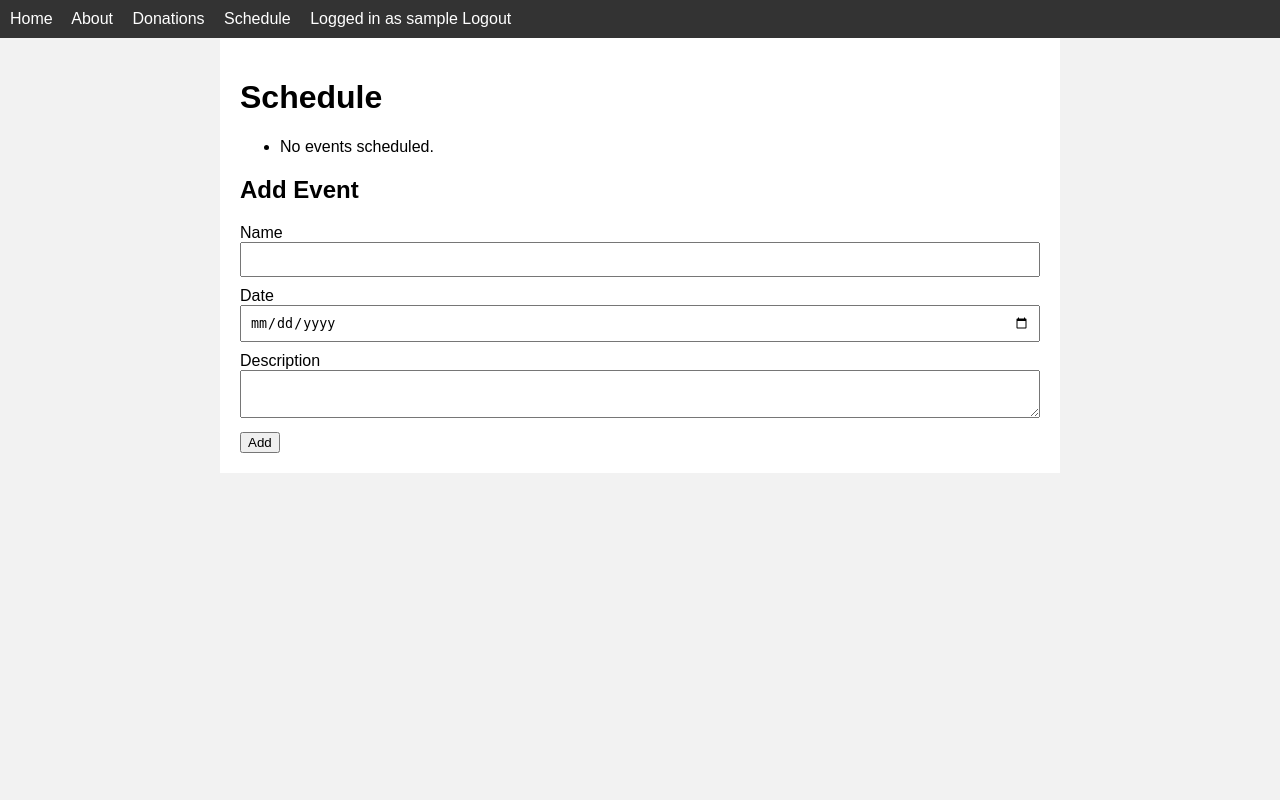
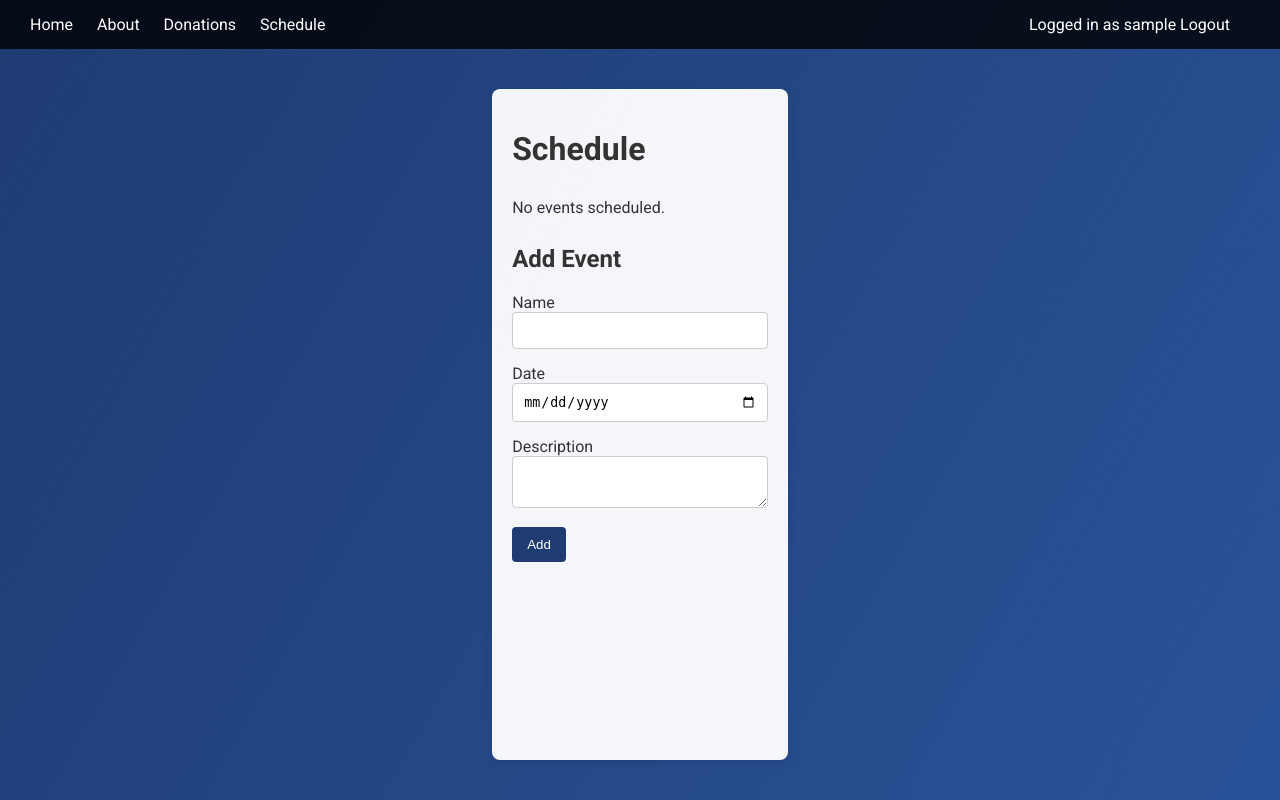
Before and after one commit to DJRuiz44/SolidTechWrestling, a Flask app: page /schedule in a window 1280 px wide. Run offline with Flask 3, Linux system fonts and the light colour scheme; the visitor is signed in with stand-in values (Sample User, id 1); data that the repository does not hold is empty.

Commit message:
Improve styling with modern design

```diff
--- a/static/style.css
+++ b/static/style.css
@@ -1,34 +1,85 @@
+@import url('https://fonts.googleapis.com/css2?family=Roboto:wght@300;400;700&display=swap');
+
 body {
-    font-family: Arial, sans-serif;
+    font-family: 'Roboto', sans-serif;
     margin: 0;
     padding: 0;
-    background: #f2f2f2;
+    background: linear-gradient(120deg, #1e3c72, #2a5298);
+    color: #333;
+    min-height: 100vh;
+    display: flex;
+    flex-direction: column;
 }
+
 nav {
-    background: #333;
+    background: rgba(0, 0, 0, 0.8);
     color: #fff;
-    padding: 10px;
+    padding: 15px 30px;
+    display: flex;
+    align-items: center;
+    justify-content: space-between;
 }
 nav a {
     color: #fff;
-    margin-right: 15px;
+    margin-right: 20px;
     text-decoration: none;
+    font-weight: 500;
 }
+nav a:hover {
+    text-decoration: underline;
+}
+
 .container {
-    max-width: 800px;
-    margin: auto;
+    flex: 1;
+    max-width: 900px;
+    margin: 40px auto;
     padding: 20px;
-    background: #fff;
+    background: rgba(255, 255, 255, 0.95);
+    border-radius: 8px;
+    box-shadow: 0 2px 8px rgba(0, 0, 0, 0.1);
 }
+
 form label {
     display: block;
-    margin-top: 10px;
+    margin-top: 15px;
+    font-weight: 500;
 }
-form input, form textarea {
+form input,
+form textarea {
     width: 100%;
-    padding: 8px;
+    padding: 10px;
+    border: 1px solid #ccc;
+    border-radius: 4px;
     box-sizing: border-box;
 }
 form button {
-    margin-top: 10px;
+    margin-top: 15px;
+    padding: 10px 15px;
+    background: #1e3c72;
+    color: #fff;
+    border: none;
+    border-radius: 4px;
+    cursor: pointer;
 }
+form button:hover {
+    background: #16345d;
+}
+
+ul {
+    list-style: none;
+    padding: 0;
+}
+.event-list li {
+    padding: 8px 0;
+    border-bottom: 1px solid #eee;
+}
+.event-list li:last-child {
+    border-bottom: none;
+}
+.flash {
+    background: #ffefc2;
+    color: #333;
+    padding: 10px;
+    border-radius: 4px;
+    margin-bottom: 20px;
+}
--- a/templates/base.html
+++ b/templates/base.html
@@ -4,14 +4,20 @@
   <meta charset="utf-8">
   <meta name="viewport" content="width=device-width, initial-scale=1">
   <title>{% block title %}FW Wrestling Club{% endblock %}</title>
+  <link rel="preconnect" href="https://fonts.googleapis.com">
+  <link rel="preconnect" href="https://fonts.gstatic.com" crossorigin>
+  <link href="https://fonts.googleapis.com/css2?family=Roboto:wght@300;400;700&display=swap" rel="stylesheet">
   <link rel="stylesheet" href="{{ url_for('static', filename='style.css') }}">
 </head>
 <body>
   <nav>
+    <div class="nav-left">
       <a href="{{ url_for('index') }}">Home</a>
       <a href="{{ url_for('about') }}">About</a>
       <a href="{{ url_for('donations') }}">Donations</a>
       <a href="{{ url_for('schedule') }}">Schedule</a>
+    </div>
+    <div class="nav-right">
       {% if current_user.is_authenticated %}
         <span>Logged in as {{ current_user.username }}</span>
         <a href="{{ url_for('logout') }}">Logout</a>
@@ -19,15 +25,16 @@
         <a href="{{ url_for('login') }}">Login</a>
         <a href="{{ url_for('register') }}">Register</a>
       {% endif %}
+    </div>
   </nav>
     <div class="container">
       {% with messages = get_flashed_messages() %}
         {% if messages %}
-        <ul>
+          <div class="flash">
           {% for message in messages %}
-          <li>{{ message }}</li>
+            <p>{{ message }}</p>
           {% endfor %}
-        </ul>
+          </div>
         {% endif %}
       {% endwith %}
       {% block content %}{% endblock %}
--- a/templates/schedule.html
+++ b/templates/schedule.html
@@ -2,7 +2,7 @@
 {% block title %}Schedule - FW Wrestling Club{% endblock %}
 {% block content %}
 <h1>Schedule</h1>
-<ul>
+<ul class="event-list">
   {% for event in events %}
     <li>{{ event.date }} - {{ event.name }} - {{ event.description }}</li>
   {% else %}
```
Also changed, not shown: README.md. Lines whose indentation alone changed are shown as unchanged.
